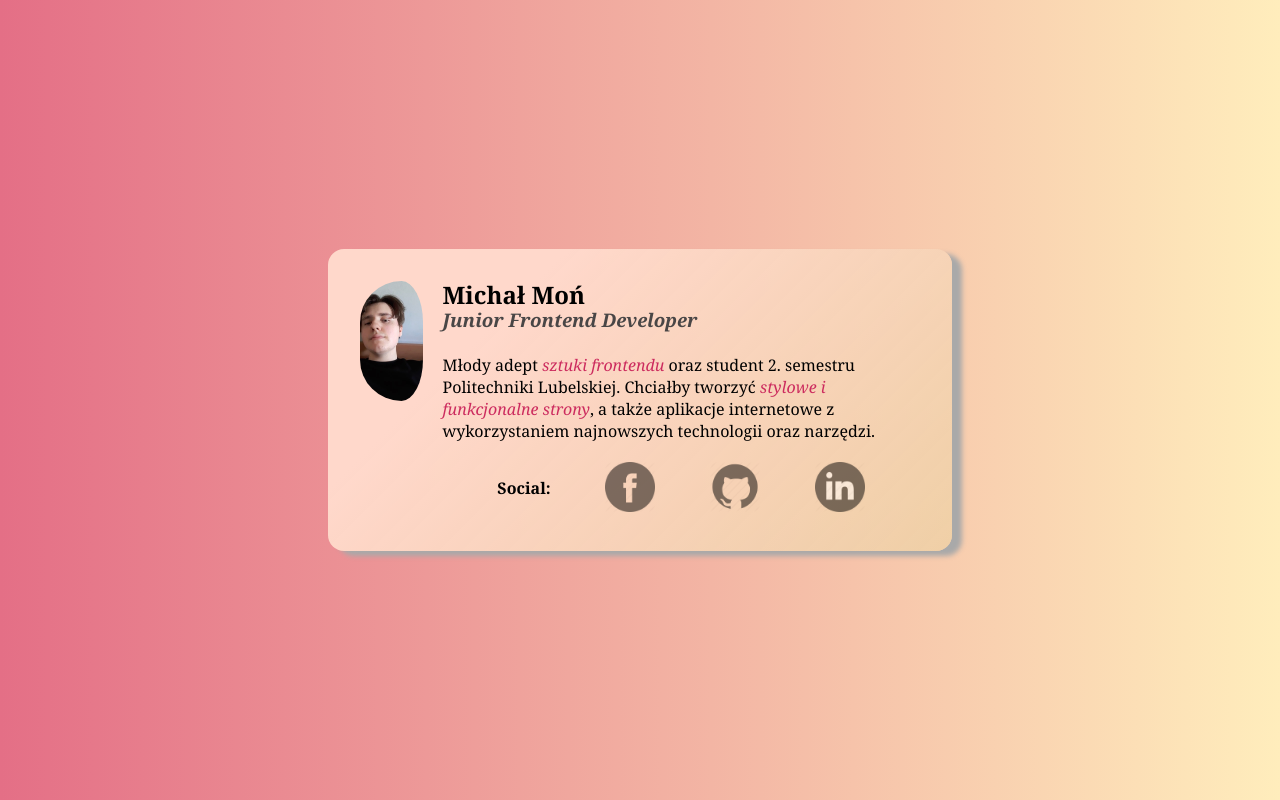
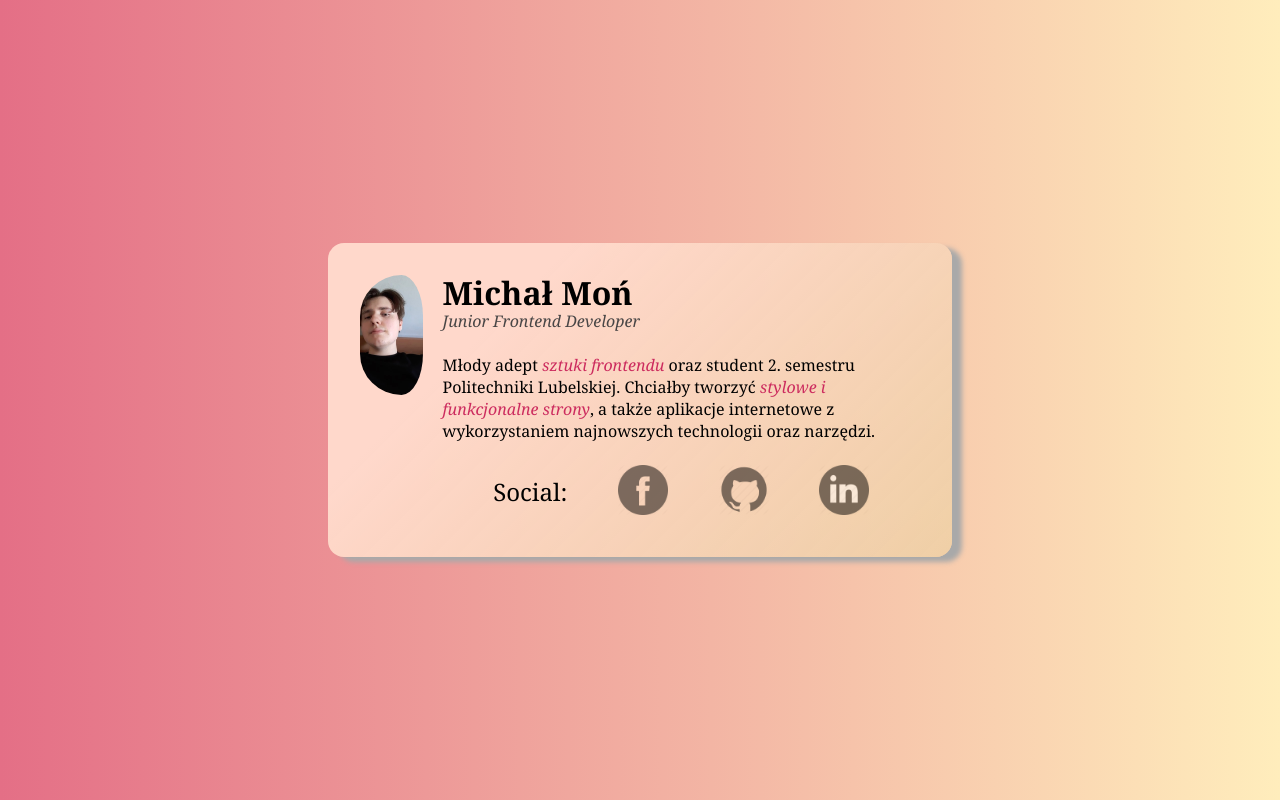
Before and after one commit to michal-mon/business-card-2020, a plain HTML site: page index.html in a window 1280 px wide. Drawn offline with Linux system fonts and the light colour scheme.

Commit message:
fixed bem & semantic issues

```diff
--- a/index.html
+++ b/index.html
@@ -13,24 +13,24 @@
       <div>
         <article class="description">
           <header class="description__heading">
-            <h2 class="description__heading">Michał Moń</h2>
-            <h3 class="description__heading--special">
+            <h1 class="description__title">Michał Moń</h1>
+            <p class="description__position">
               Junior Frontend Developer
-            </h3>
+            </p>
           </header>
           <p class="description__text">
             Młody adept
-            <em class="description__text description__text--special"
+            <em class="description__special"
               >sztuki frontendu</em
             >
             oraz student 2. semestru Politechniki Lubelskiej. Chciałby tworzyć
-            <em class="description__text description__text--special"
+            <em class="description__special"
               >stylowe i funkcjonalne strony</em
             >, a także aplikacje internetowe z wykorzystaniem najnowszych
             technologii oraz narzędzi.
           </p>
-          <article class="social">
-            <h4>Social:</h4>
+          <section class="social">
+            <h2 class="social__heading">Social:</h2>
             <a
               href="https://www.facebook.com/profile.php?id=100004056637935"
               target="_blank"
@@ -44,7 +44,7 @@
               target="_blank"
               ><img class="social__logo" src="linkedin-logo.png" alt="LinkedIn"
             /></a>
-          </article>
+          </section>
         </article>
       </div>
     </main>
--- a/style.css
+++ b/style.css
@@ -38,11 +38,11 @@ body {
   font-family: Georgia, "Times New Roman", Times, serif;
 }
 
-.description__heading {
+.description__title {
   margin: 0;
 }
 
-.description__heading--special {
+.description__position {
   margin: 0;
   margin-bottom: 24px;
   font-style: italic;
@@ -53,7 +53,7 @@ body {
   line-height: 22px;
 }
 
-.description__text--special {
+.description__special {
   color: #cc2b5e; /* fallback for old browsers */
   color: -webkit-linear-gradient(
     to left,
@@ -74,6 +74,10 @@ body {
   align-items: center;
 }
 
+.social__heading{
+  font-weight: normal;
+}
+
 .social__logo {
   opacity: 0.5;
   width: 50px;
```
